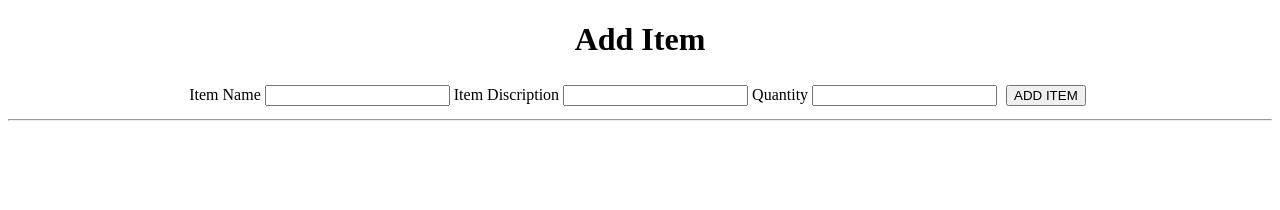
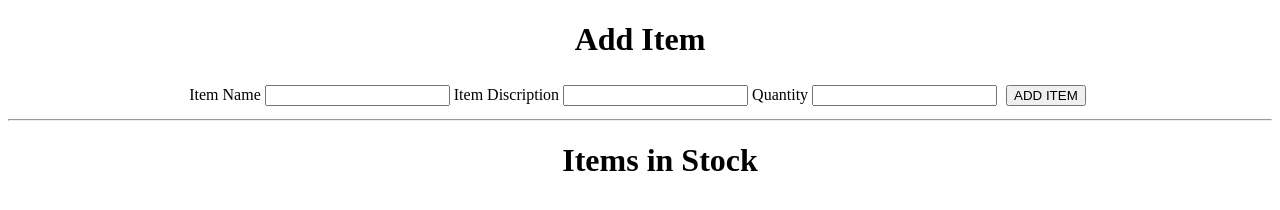
Before and after one commit to Kldpsh7/grocery-shop-inventory-management, a plain HTML site: page index.html in a window 1280 px wide. Drawn offline with nearby package versions, Linux system fonts and the light colour scheme; no server answers.

```diff
--- a/index.html
+++ b/index.html
@@ -19,7 +19,7 @@
         <hr>
     </form>
     <ul id="list" style="text-align: center;">
-
+        <h1>Items in Stock</h1>
     </ul>
     <script src="main.js"></script>
 </body>
```
